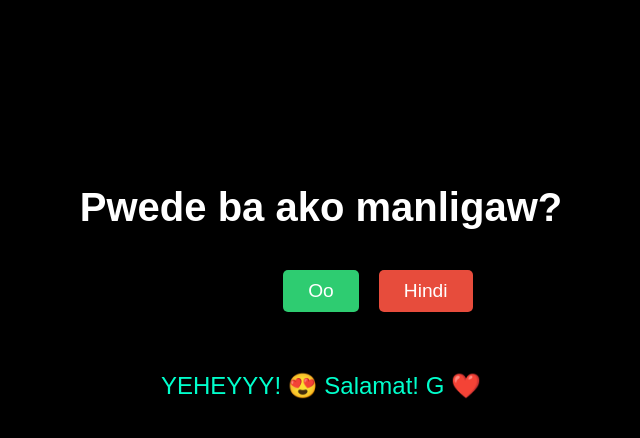
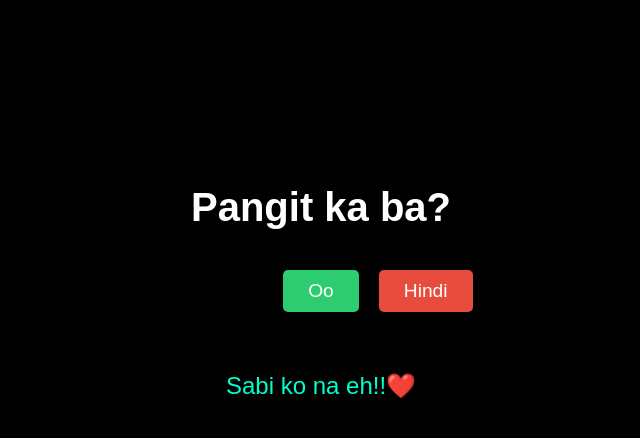
Before and after one commit to Brypro22/Manliligaw, a plain HTML site: page index.html in a window 1280 px wide. Both pictures are taken after a click on the button "Oo". Shown: the whole page, without its empty margins (319-959 px from the left). Drawn offline with Linux system fonts and the light colour scheme.

Commit message:
Update index.html

```diff
--- a/index.html
+++ b/index.html
@@ -3,7 +3,7 @@
 <head>
   <meta charset="UTF-8" />
   <meta name="viewport" content="width=device-width, initial-scale=1.0"/>
-  <title>Manliligaw</title>
+  <title>Hmmm?</title>
   <style>
     body {
       background-color: black;
@@ -45,7 +45,7 @@
   </style>
 </head>
 <body>
-  <h1>Pwede ba ako manligaw?</h1>
+  <h1>Pangit ka ba?</h1>
   <div class="buttons">
     <button id="yesBtn">Oo</button>
     <button id="noBtn">Hindi</button>
@@ -65,7 +65,7 @@
     });
 
     yesBtn.addEventListener("click", () => {
-      response.textContent = "YEHEYYY! 😍 Salamat! G ❤️";
+      response.textContent = "Sabi ko na eh!!❤️";
     });
   </script>
 </body>
```
